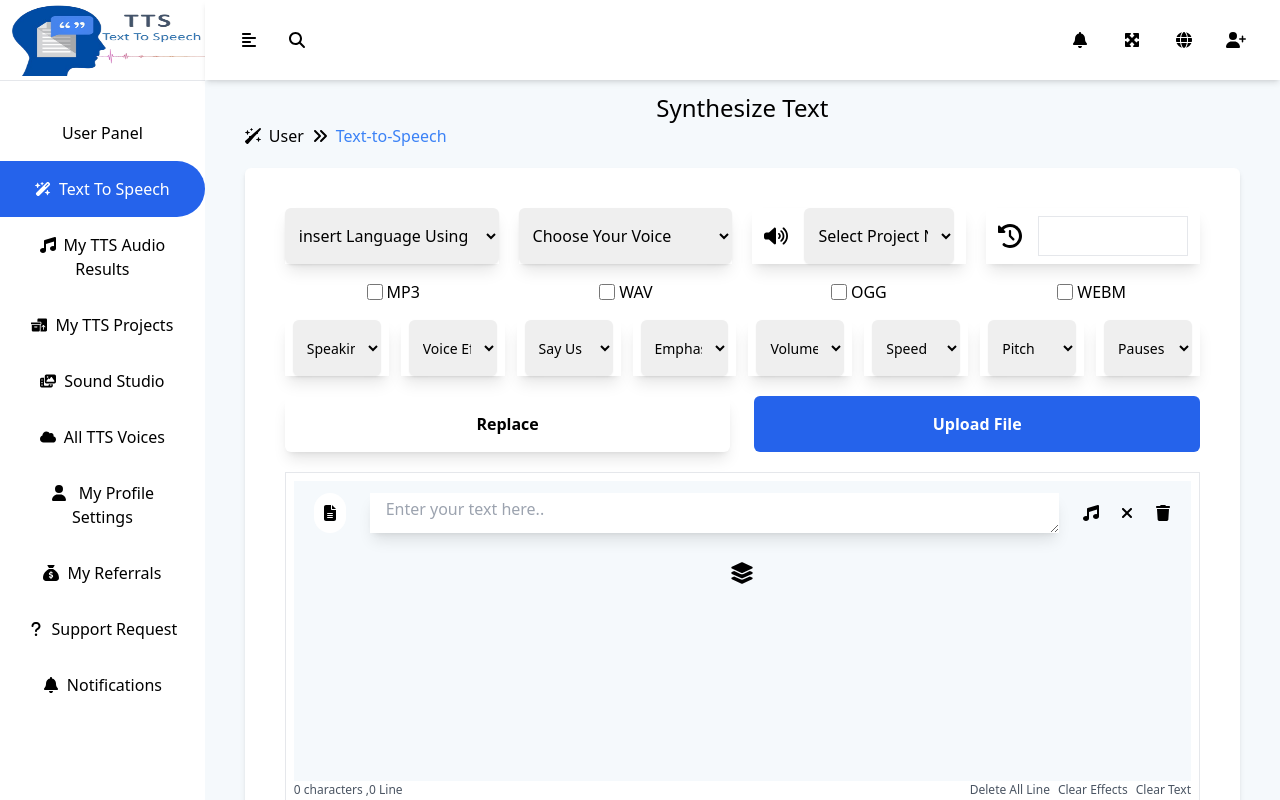
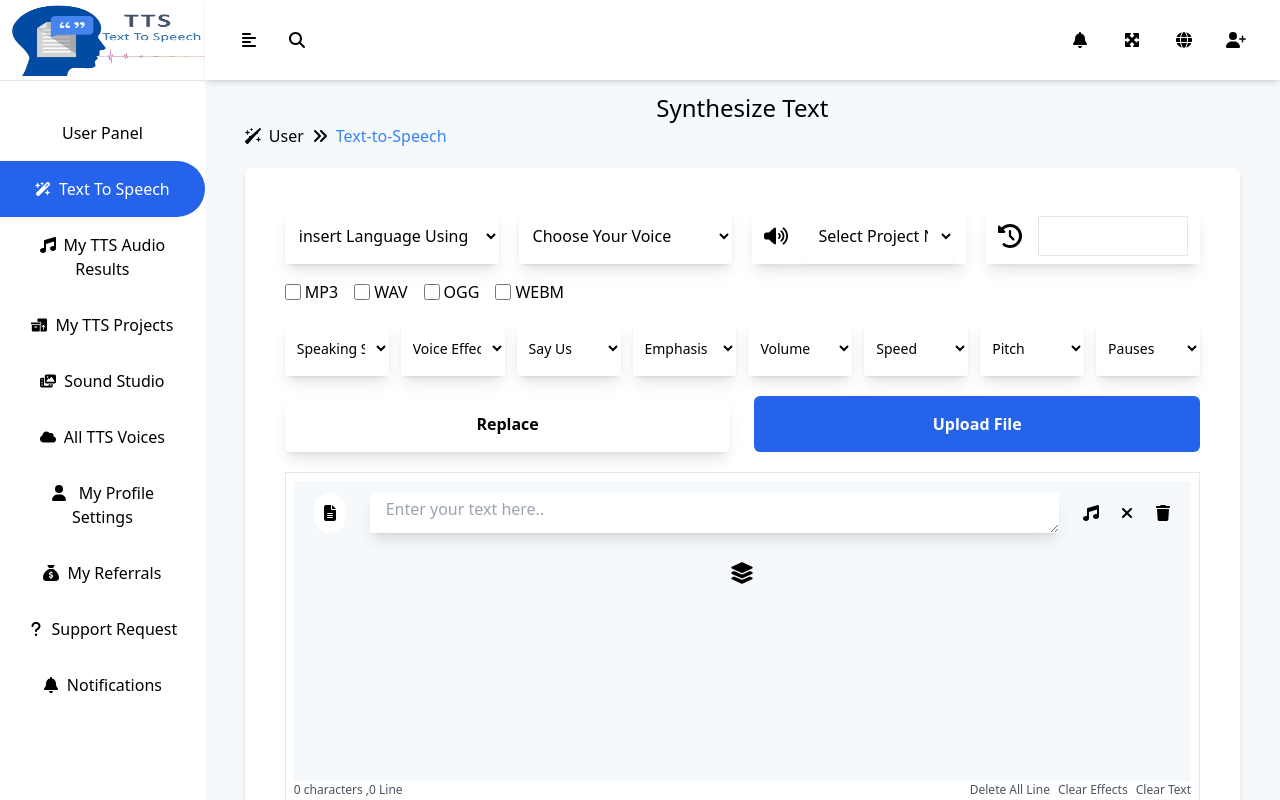
Before and after one commit to SaymanRabbi/text-to-speech, a React (Create React App) app: page / in a window 1280 px wide. Shown: the top 800 px of the page. Built offline with nearby package versions, Linux system fonts and the light colour scheme.

Commit message:
color changes

```diff
--- a/src/Pages/AllTssVoices/AllVoiceContainer.jsx
+++ b/src/Pages/AllTssVoices/AllVoiceContainer.jsx
@@ -11,7 +11,7 @@ const AllVoiceContainer = () => {
             </div>
             <div className='bg-white p-4 md:p-10 shadow-md rounded-md'>
                <div>
-                 <select  className=' w-full p-2 border'>
+                 <select  className='bg-white w-full p-2 border'>
                      <option> <img src="" alt="" />English (USA)</option>
                      <option> <img src="" alt="" />English (USA)</option>
                      <option> <img src="" alt="" />English (USA)</option>
--- a/src/Pages/Register/Register.jsx
+++ b/src/Pages/Register/Register.jsx
@@ -33,7 +33,7 @@ const Register = () => {
                     <div>
                     <label className='text-sm font-bold text-gray-700'>Country</label>
 
-                    <select className=' w-full border-2 border-gray-300 rounded-md p-2 mt-2 outline-none  focus:border-blue-500 bg-[#F9FAFB]'>
+                    <select className='bg-white  w-full border-2 border-gray-300 rounded-md p-2 mt-2 outline-none  focus:border-blue-500 bg-[#F9FAFB]'>
                         <option value="Bangladesh">Bangladesh</option>
                         <option value="India">India</option>
                         <option value="Pakistan">Pakistan</option>
--- a/src/Pages/SoundStudio/Content.jsx
+++ b/src/Pages/SoundStudio/Content.jsx
@@ -41,7 +41,7 @@ const Content = () => {
                     Select Backround Music
                     </label>
                     <div className='gap-3 grid lg:grid-cols-2 grid-cols-1'>
-                    <select className='p-3 shadow-lg w-full'>
+                    <select className='bg-white p-3 shadow-lg w-full'>
                         <option defaultValue=''>Background Music</option>
                         <option value="saab">Saab</option>
                         <option value="mercedes">Mercedes</option>
@@ -56,7 +56,7 @@ const Content = () => {
                     Set Background Music Volume
                     </label>
                     <div className='gap-3 flex'>
-                    <select className='p-3 shadow-lg w-full'>
+                    <select className='bg-white p-3 shadow-lg w-full'>
                         <option defaultValue=''>Defult</option>
                         <option value="saab">Loud</option>
                         <option value="mercedes">Medium</option>
@@ -71,7 +71,7 @@ const Content = () => {
                     Set Final Result Volume
                     </label>
                     <div className='gap-3 flex'>
-                    <select className='p-3 shadow-lg w-full'>
+                    <select className='bg-white p-3 shadow-lg w-full'>
                         <option defaultValue=''>Defult</option>
                         <option value="saab">Loud</option>
                         <option value="mercedes">Medium</option>
--- a/src/Pages/TextToSpeech/ContentTopBar.jsx
+++ b/src/Pages/TextToSpeech/ContentTopBar.jsx
@@ -6,7 +6,7 @@ const ContentTopBar = () => {
         <div className=' grid gap-5 lg:grid-cols-4 md:grid-cols-2 grid-cols-1'>
             <div className=' shadow-lg flex justify-center items-center bg-[#FFFFFF] h-14 w-full'>
                 {/* ------Language Select dropdown-------- */}
-                        <select className='rounded-md  shadow-sm  outline-none h-full w-full p-2.5  block'>
+                        <select className=' rounded-md  shadow-sm  outline-none h-full w-full p-2.5  block bg-white'>
                         <option className=' outline-none py-4'>insert Language Using loop</option>
                         <option className=' outline-none py-4'>insert Language Using loop</option>
                         </select>
@@ -14,7 +14,7 @@ const ContentTopBar = () => {
             </div>
             <div className=' shadow-lg flex justify-center items-center bg-[#FFFFFF] h-14 w-full'>
                 {/* ------Language Select dropdown-------- */}
-                        <select className='rounded-md  shadow-sm  outline-none h-full w-full p-2.5  block'>
+                        <select className=' rounded-md  shadow-sm  outline-none h-full w-full p-2.5  block bg-white'>
                         <option className=' outline-none'>Choose Your Voice</option>
                         </select>
                 {/* ------Language Select dropdown-------- */}
@@ -22,7 +22,7 @@ const ContentTopBar = () => {
             <div className='shadow-lg flex justify-center items-center bg-[#FFFFFF] h-14 w-full gap-4 group relative px-3'>
             <span className="group-hover:opacity-100 transition-opacity bg-gray-800 px-1 text-sm text-gray-100 rounded-md absolute top-0 left-0 -translate-x-1/2 -translate-y-full opacity-0 m-4 mx-auto">Preview Selected Voice</span>
                 <FontAwesomeIcon icon={faVolumeHigh} className=' w-6 h-6 hover:text-white hover:bg-blue-500'/>
-                <select className='rounded-md  shadow-sm  outline-none h-full w-full p-2.5  block'>
+                <select className='bg-white rounded-md  shadow-sm  outline-none h-full w-full p-2.5  block'>
                         <option className=' outline-none'>Select Project Name</option>
                         </select>
             </div >
--- a/src/Pages/TextToSpeech/Select.jsx
+++ b/src/Pages/TextToSpeech/Select.jsx
@@ -2,7 +2,7 @@ import React from 'react';
 
 const Select = () => {
     return (
-        <div className='grid lg:grid-cols-4 md:grid-cols-2 grid-cols-1 py-4 gap-4'>
+        <div className='md:flex py-4 gap-4'>
                 <div className=' flex justify-center items-center gap-1'>
                     <input type="checkbox" className=' w-4 h-4' />
                     <label htmlFor="">MP3</label>
--- a/src/Pages/TextToSpeech/Subcategory.jsx
+++ b/src/Pages/TextToSpeech/Subcategory.jsx
@@ -3,58 +3,58 @@ import React from 'react';
 const Subcategory = () => {
     return (
         <div className='grid lg:grid-cols-8 md:grid-cols-4 grid-cols-1 gap-3'>
-            <div className=' shadow-lg flex justify-center items-center bg-[#FFFFFF] h-14 w-full text-sm px-2'>
+            <div className=' shadow-lg flex justify-center items-center  h-14 w-full text-sm  bg-white'>
                 {/* ------Language Select dropdown-------- */}
-                <select className='rounded-md  shadow-sm  outline-none h-full w-full p-2.5  block'>
+                <select className='bg-white px-2 rounded-md  shadow-sm  outline-none h-full w-full  block'>
                         <option className=' outline-none'>Speaking Style</option>
                         </select>
                 {/* ------Language Select dropdown-------- */}
             </div>
-            <div className=' shadow-lg flex justify-center items-center bg-[#FFFFFF] h-14 w-full text-sm px-2'>
+            <div className=' shadow-lg flex justify-center items-center bg-[white] h-14 w-full text-sm '>
                 {/* ------Language Select dropdown-------- */}
-                <select className='rounded-md  shadow-sm  outline-none h-full w-full p-2.5  block'>
+                <select className='bg-white rounded-md  shadow-sm  outline-none h-full w-full px-2  block'>
                         <option className=' outline-none'>Voice Effects</option>
                         </select>
                 {/* ------Language Select dropdown-------- */}
             </div>
-            <div className=' shadow-lg flex justify-center items-center bg-[#FFFFFF] h-14 w-full text-sm px-2'>
+            <div className=' shadow-lg flex justify-center items-center bg-[white] h-14 w-full text-sm '>
                 {/* ------Language Select dropdown-------- */}
-                <select className='rounded-md  shadow-sm  outline-none h-full w-full p-2.5  block'>
+                <select className='bg-white rounded-md  shadow-sm  outline-none h-full w-full px-2 block'>
                         <option className=' outline-none'>Say Us</option>
                         </select>
                 {/* ------Language Select dropdown-------- */}
             </div>
-            <div className=' shadow-lg flex justify-center items-center bg-[#FFFFFF] h-14 w-full text-sm px-2'>
+            <div className=' shadow-lg flex justify-center items-center bg-[white] h-14 w-full text-sm'>
                 {/* ------Language Select dropdown-------- */}
-                <select className='rounded-md  shadow-sm  outline-none h-full w-full p-2.5  block'>
+                <select className='bg-white rounded-md  shadow-sm  outline-none h-full w-full px-2  block'>
                         <option className=' outline-none'>Emphasis</option>
                         </select>
                 {/* ------Language Select dropdown-------- */}
             </div>
-            <div className=' shadow-lg flex justify-center items-center bg-[#FFFFFF] h-14 w-full text-sm px-2'>
+            <div className=' shadow-lg flex justify-center items-center bg-[white] h-14 w-full text-sm'>
                 {/* ------Language Select dropdown-------- */}
-                <select className='rounded-md  shadow-sm  outline-none h-full w-full p-2.5  block'>
+                <select className='bg-white rounded-md  shadow-sm  outline-none h-full w-full px-2  block'>
                         <option className=' outline-none'>Volume</option>
                         </select>
                 {/* ------Language Select dropdown-------- */}
             </div>
-            <div className=' shadow-lg flex justify-center items-center bg-[#FFFFFF] h-14 w-full text-sm px-2'>
+            <div className=' shadow-lg flex justify-center items-center bg-[white] h-14 w-full text-sm'>
                 {/* ------Language Select dropdown-------- */}
-                <select className='rounded-md  shadow-sm  outline-none h-full w-full p-2.5  block'>
+                <select className='bg-white rounded-md  shadow-sm  outline-none h-full w-full px-2  block'>
                         <option className=' outline-none'>Speed</option>
                         </select>
                 {/* ------Language Select dropdown-------- */}
             </div>
-            <div className=' shadow-lg flex justify-center items-center bg-[#FFFFFF] h-14 w-full text-sm px-2'>
+            <div className=' shadow-lg flex justify-center items-center bg-[white] h-14 w-full text-sm'>
                 {/* ------Language Select dropdown-------- */}
-                <select className='rounded-md  shadow-sm  outline-none h-full w-full p-2.5  block'>
+                <select className='bg-white rounded-md  shadow-sm  outline-none h-full w-full px-2  block'>
                         <option className=' outline-none'>Pitch</option>
                         </select>
                 {/* ------Language Select dropdown-------- */}
             </div>
-            <div className=' shadow-lg flex justify-center items-center  h-14 w-full text-sm px-2'>
+            <div className=' shadow-lg flex justify-center items-center  h-14 w-full text-sm'>
                 {/* ------Language Select dropdown-------- */}
-                <select className='rounded-md  shadow-sm  outline-none h-full w-full p-2.5  block'>
+                <select className='bg-white rounded-md  shadow-sm  outline-none h-full w-full px-2  block'>
                         <option className=' outline-none'>Pauses</option>
                         </select>
                 {/* ------Language Select dropdown-------- */}
```
